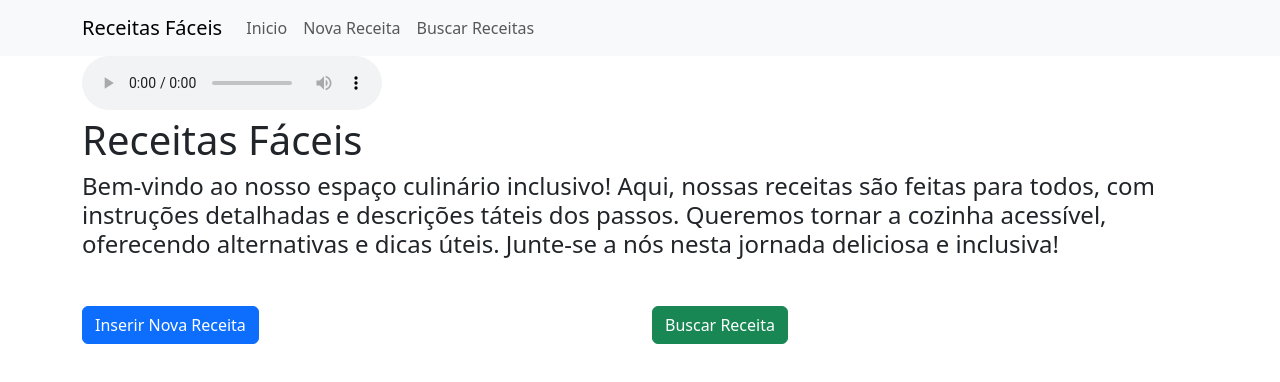
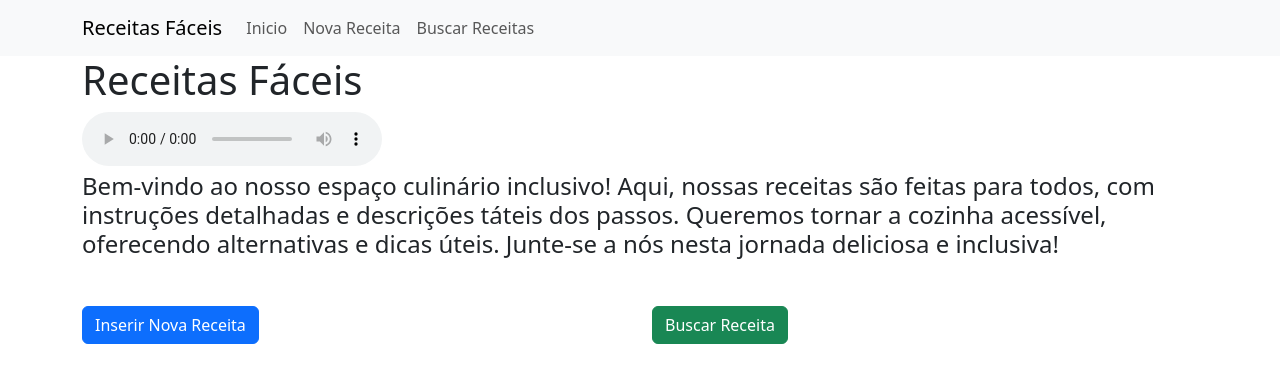
Before and after one commit to Theendringer/Receitas-F-ceis, a React (Create React App) app: page / in a window 1280 px wide. Shown: the top 382 px of the page. Built offline with nearby package versions, Linux system fonts and the light colour scheme.

Commit message:
Update inicio.js

```diff
--- a/src/Componets/inicio.js
+++ b/src/Componets/inicio.js
@@ -12,11 +12,11 @@ function inicio() {
         <>
             <Navbar />
             <div className="container">
-            <audio controls>
-        <source src="siteInicio.mp3" type="audio/mpeg" />
-        Seu navegador não suporta o elemento de áudio.
-      </audio>
                 <h1>Receitas Fáceis</h1>
+                    <audio controls>
+                    <source src="siteInicio.mp3" type="audio/mpeg" />
+                            Seu navegador não suporta o elemento de áudio.
+                      </audio>
                 <h4>Bem-vindo ao nosso espaço culinário inclusivo! Aqui, nossas receitas são feitas para todos, com instruções detalhadas e descrições táteis dos passos. Queremos tornar a cozinha acessível, oferecendo alternativas e dicas úteis. Junte-se a nós nesta jornada deliciosa e inclusiva!</h4>
 
 
```
